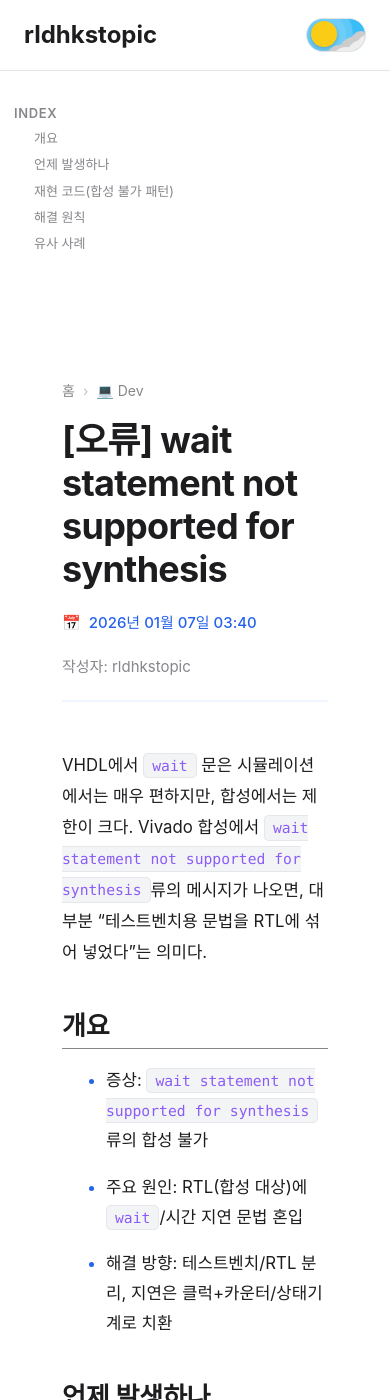
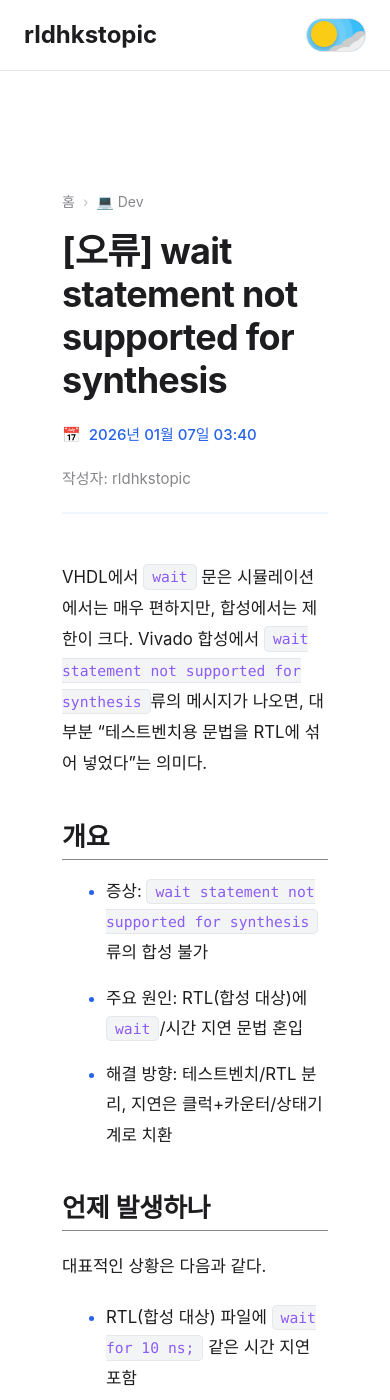
Before and after one commit to rldhkstopic/rldhkstopic.github.io, a Jekyll site: the page built from _posts/2026-01-07-vhdl-wait-statement-not-synthesizable.md, in a window 390 px wide and 1400 px high. Built offline with Jekyll 4.4.1, drawn with Linux system fonts in a browser that asks for light colours; nearby versions of some CDN libraries; a style sheet for code colours, icons or effects is not loaded.

Commit message:
[v0.0.2] Hide table of contents on mobile devices

```diff
--- a/assets/css/main.css
+++ b/assets/css/main.css
@@ -2578,6 +2578,12 @@ article div[role="doc-endnotes"] {
     padding: 2rem 1.5rem;
   }
 
+  /* 모바일에서 목차 숨기기 */
+  .post-toc,
+  #postTOC {
+    display: none !important;
+  }
+
   .post-item {
     padding: 1rem;
   }
```
